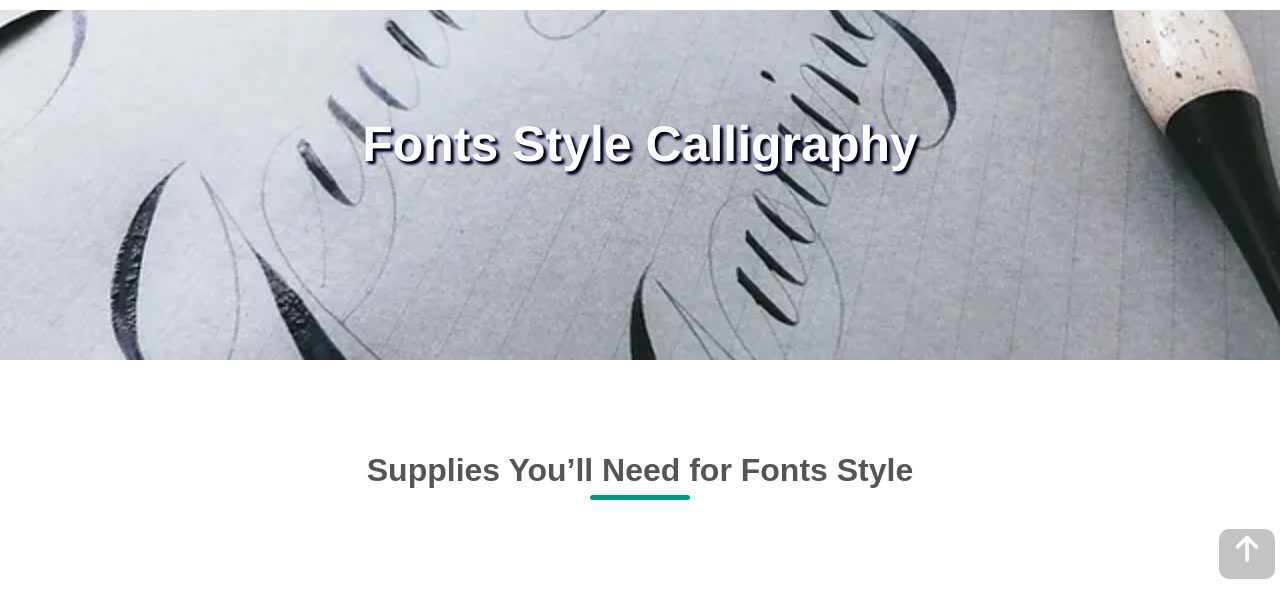
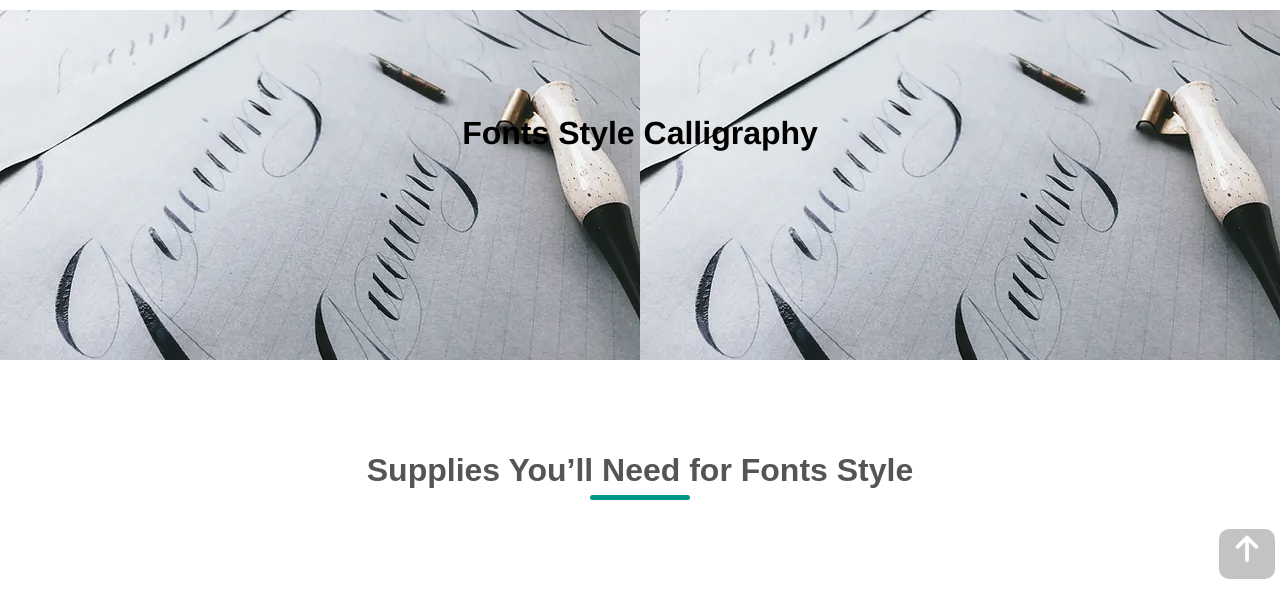
Before and after one commit to Kinzaulmehak22/scratchy, a plain HTML site: page fontstyle.html in a window 1280 px wide. Shown: the part 171-766 px from the top of the page. Drawn offline with nearby package versions, Linux system fonts and the light colour scheme.

Commit message:
Update fontstyle.html

```diff
--- a/fontstyle.html
+++ b/fontstyle.html
@@ -57,7 +57,8 @@
         </center>
 
     </header>
-    <div class="content">
+    <div class="content1"style="    background-image: url('./images/Font.img/3.webp');height:350px;
+"   >
         <div class="content-2" data-aos="fade-up" data-aos-duration="3000">
             <h1>Fonts Style Calligraphy</h1>
             </h2><br>
```
